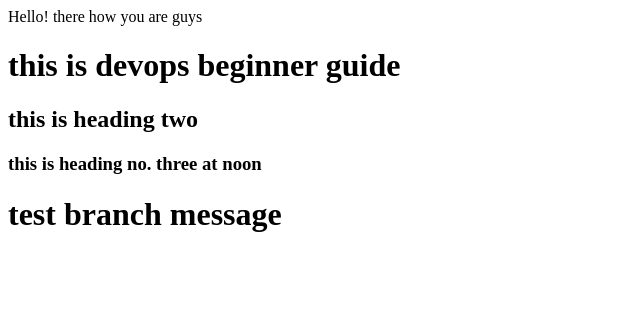
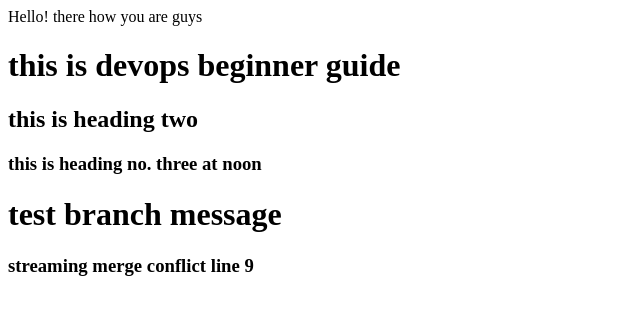
Before and after one commit to Hasnain-shinwari/DevOps_demo, a plain HTML site: page index.html in a window 1280 px wide. Shown: the whole page, without its empty margins (0-640 px from the left). Drawn offline with Linux system fonts and the light colour scheme.

Commit message:
conflic streaming 9 line

```diff
--- a/index.html
+++ b/index.html
@@ -5,3 +5,5 @@
 
 
 <h1>test branch message</h1>
+
+<h3>streaming merge conflict line 9</h3>
```
